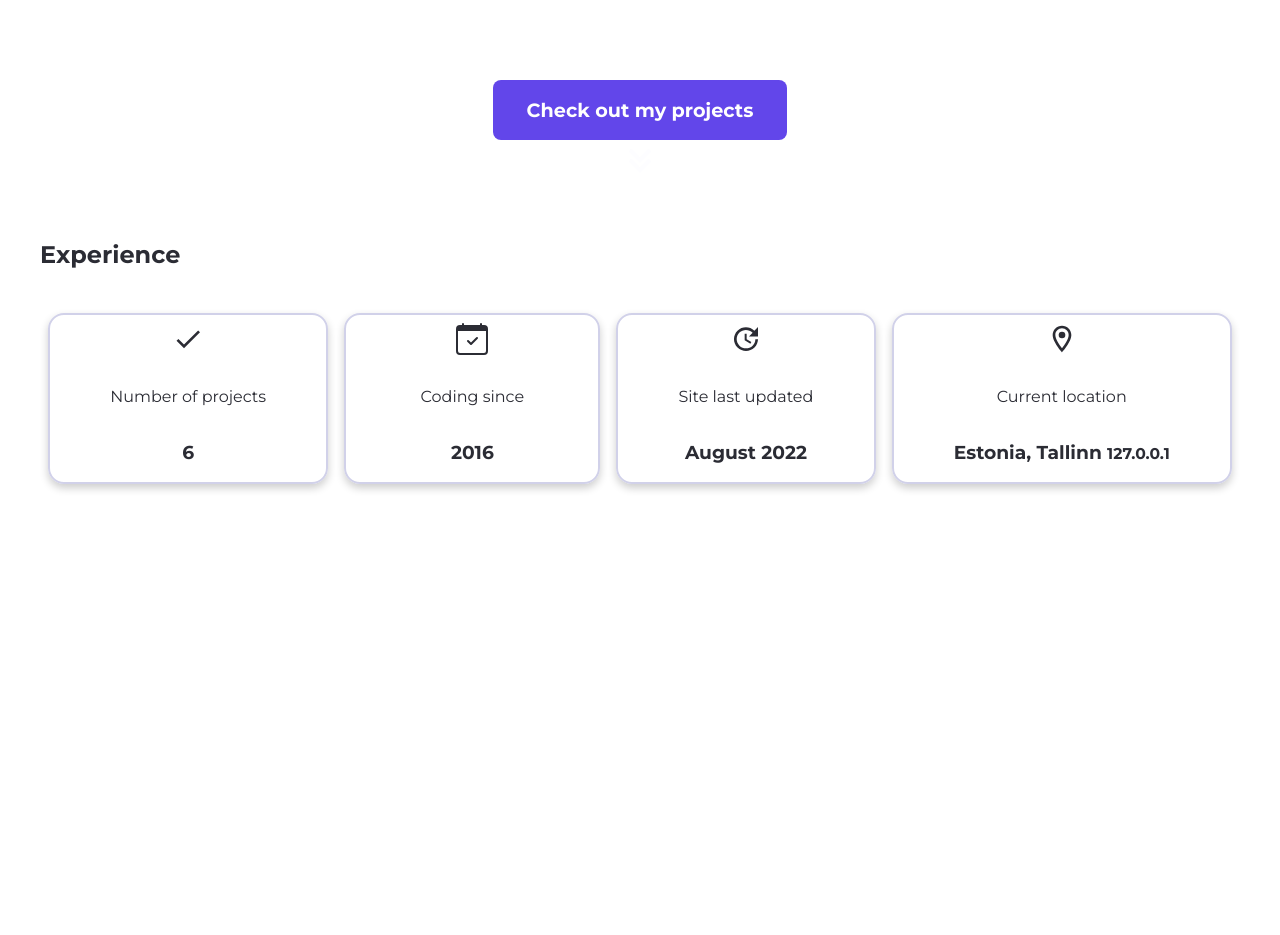
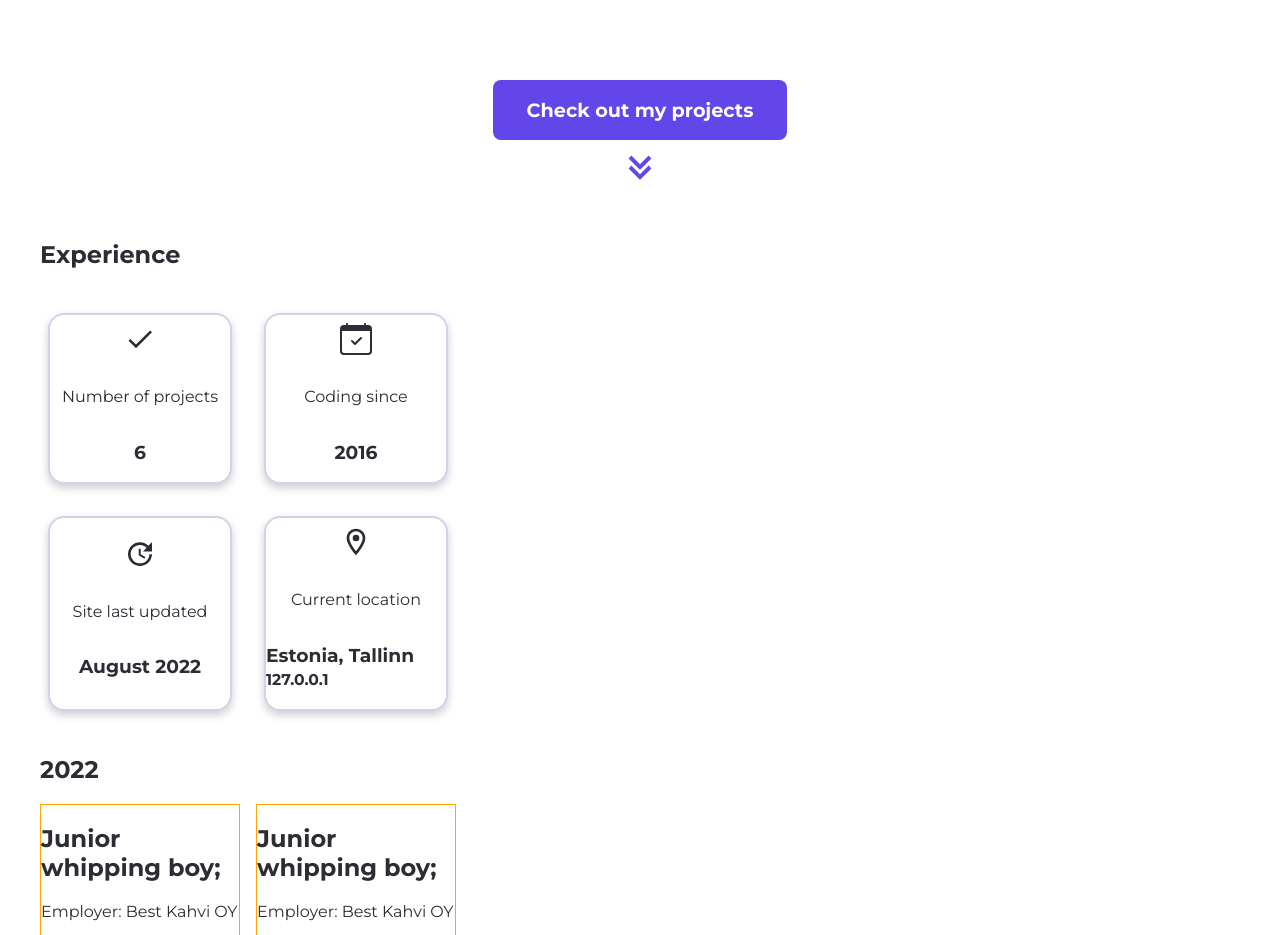
Before and after one commit to Seeru-crypto/aurora_front, a Next.js app: page / in a window 1280 px wide. Shown: the part 580-1515 px from the top of the page. Built offline with nearby package versions, Linux system fonts and the light colour scheme.

Commit message:
feat(timeline-view): add basic event rendering

```diff
--- a/src/Themes.ts
+++ b/src/Themes.ts
@@ -1,4 +1,10 @@
 import { DefaultTheme } from 'styled-components';
+
+
+const red = {
+  200 : "sdsd",
+  300: "sss"
+}
 
 export const baseTheme = {
   blurAmount: '8px',
@@ -16,10 +22,12 @@ export const baseTheme = {
   other: '#8e44ad',
 };
 
+
 export const DayTheme = {
   ...baseTheme,
   background: '#fffffe',
   primary: '#6246ea',
+  red200: 'sdsds',
   secondary: '#d1d1e9',
   textColor: '#2b2c34',
 };
--- a/src/components/experience/Experience.tsx
+++ b/src/components/experience/Experience.tsx
@@ -1,26 +1,101 @@
-import React, { ForwardedRef } from 'react';
+import React, {ForwardedRef, useEffect} from 'react';
 import styled from 'styled-components';
-import { TimelineCard } from '../../lib/load-data';
+import {TimelineCard} from '../../lib/load-data';
 import SectionCounter from './SectionCounter';
 import data from '../../data.json';
 
 interface ExperienceProps {
-  timeLineCards: TimelineCard[];
+    timeLineCards: TimelineCard[];
+}
+
+type ExperienceType = {
+    startDate: string,
+    employer: string,
+    title: string,
+    typeOfEmployment: string,
+    responsibilities: string[],
+    achievements: string[],
+    durationMonths?: undefined
 }
 
 const Experience = React.forwardRef((props: ExperienceProps, ref: ForwardedRef<HTMLElement>): JSX.Element => {
-    const { EXPERIENCE_SECTION_TITLE } = data.text;
+    const {EXPERIENCE_SECTION_TITLE} = data.text;
+    const experience = data.experience as ExperienceType[];
 
+    function getAllYears(experience: ExperienceType[]) {
+        const sortedList = new Map<number, ExperienceType[]>;
+        experience.forEach((experience) => {
+            const startYear = new Date(experience.startDate).getFullYear()
+            if (sortedList.get(startYear)) {
+                const existingData = sortedList.get(startYear)!;
+                existingData.push(experience);
+                sortedList.set(startYear, existingData);
+            } else {
+                sortedList.set(startYear, [experience]);
+            }
+        })
+        // ToDo: Might cause error on older browsers
+        // @ts-ignore
+        return new Map([...sortedList].sort().reverse())
+    }
+
+    const sortedEvents = getAllYears(experience);
+    const eventYears = Array.from(sortedEvents.keys()) as number[];
+
+
+    useEffect(() => {
+        console.log(sortedEvents);
+    }, [])
+
+// https://excalidraw.com/#room=5ac138994a903ddb6b8b,FOI9bwwGzZM-R3KmGJzyqA
     return (
-    <ExperienceStyle id="experience" ref={ref}>
-        <h2>{EXPERIENCE_SECTION_TITLE}</h2>
-      <SectionCounter />
-      {/* TODO: To be pair programmed */}
-    </ExperienceStyle>
-  );
+        <ExperienceStyle id="experience" ref={ref}>
+            <h2>{EXPERIENCE_SECTION_TITLE}</h2>
+            <SectionCounter/>
+            <div className="timeline">
+                {eventYears.map((entry) => (
+                    <>
+                        <h1 key={entry}>{entry}</h1>
+                        <div className="cards">
+                        {Array.from(sortedEvents.get(entry) as ExperienceType[]).map((event: ExperienceType) => (
+                                <div className="eventCard" key={event.startDate}>
+                                    <h2>{event.title}</h2>
+                                    <p>Employer: {event.employer}</p>
+                                    <p>Type: {event.typeOfEmployment}</p>
+                                    <p>Start: {new Date(event.startDate).getDate()}</p>
+                                    <p>Duration: {event.durationMonths}</p>
+                                    <p>Responsibilities: {event.responsibilities.map((responsibility: string, index: number) => (<><span key={index}>{responsibility}</span><br /></>))}</p>
+                                    <p>{event.achievements.map((achievement: string, index: number) => (<><span key={index}>{achievement}</span><br /></>))}</p>
+                                </div>
+                            )
+                        )}
+                        </div>
+                    </>
+                ))}
+            </div>
+        </ExperienceStyle>
+    );
 });
+
+
 Experience.displayName = 'Experience display';
 
 export default Experience;
 
-const ExperienceStyle = styled.section``;
+const ExperienceStyle = styled.section`
+
+  .cards{
+    display: grid;
+    grid-template-columns: 200px 200px;
+    grid-row: auto;
+    grid-column-gap: 1rem;
+    grid-row-gap: 1rem;
+    color: ${props => props.theme.red};
+
+  }
+
+.eventCard{
+  border: orange 1px solid;
+}
+
+`;
--- a/src/data.json
+++ b/src/data.json
@@ -88,6 +88,122 @@
         "Lead coffee procurer"
       ],
       "achievements": ["Caused only a few live crashes", "'good guy' by some dude"]
+    },{
+      "startDate": "2022-09-09T16:04:47.318Z",
+      "employer": "Best Kahvi OY",
+      "title": " Junior whipping boy;",
+      "typeOfEmployment": "full-time",
+      "responsibilities": ["Bring a lot of coffee", "Local bitch boy"],
+      "achievements": ["Best Power bottom of 2022"]
+    },
+    {
+      "startDate": "2016-06-09T16:04:47.318Z",
+      "employer": "Deep state",
+      "title": "Local spy-man",
+      "durationMonths": 14,
+      "typeOfEmployment": "part-time",
+      "responsibilities": ["Confidential"],
+      "achievements": ["Ever heard of 9/11?"]
+    },
+    {
+      "startDate": "2021-04-09T16:04:47.318Z",
+      "employer": "Net Grouz.RU",
+      "title": "Local door stop",
+      "durationMonths": 9,
+      "typeOfEmployment": " full-time",
+      "responsibilities": [
+        "responsible for waste managment resources",
+        "Front end development",
+        "Lead coffee procurer"
+      ],
+      "achievements": ["Caused only a few live crashes", "'good guy' by some dude"]
+    },{
+      "startDate": "2022-09-09T16:04:47.318Z",
+      "employer": "Best Kahvi OY",
+      "title": " Junior whipping boy;",
+      "typeOfEmployment": "full-time",
+      "responsibilities": ["Bring a lot of coffee", "Local bitch boy"],
+      "achievements": ["Best Power bottom of 2022"]
+    },
+    {
+      "startDate": "2016-06-09T16:04:47.318Z",
+      "employer": "Deep state",
+      "title": "Local spy-man",
+      "durationMonths": 14,
+      "typeOfEmployment": "part-time",
+      "responsibilities": ["Confidential"],
+      "achievements": ["Ever heard of 9/11?"]
+    },
+    {
+      "startDate": "2021-04-09T16:04:47.318Z",
+      "employer": "Net Grouz.RU",
+      "title": "Local door stop",
+      "durationMonths": 9,
+      "typeOfEmployment": " full-time",
+      "responsibilities": [
+        "responsible for waste managment resources",
+        "Front end development",
+        "Lead coffee procurer"
+      ],
+      "achievements": ["Caused only a few live crashes", "'good guy' by some dude"]
+    },{
+      "startDate": "2022-09-09T16:04:47.318Z",
+      "employer": "Best Kahvi OY",
+      "title": " Junior whipping boy;",
+      "typeOfEmployment": "full-time",
+      "responsibilities": ["Bring a lot of coffee", "Local bitch boy"],
+      "achievements": ["Best Power bottom of 2022"]
+    },
+    {
+      "startDate": "2016-06-09T16:04:47.318Z",
+      "employer": "Deep state",
+      "title": "Local spy-man",
+      "durationMonths": 14,
+      "typeOfEmployment": "part-time",
+      "responsibilities": ["Confidential"],
+      "achievements": ["Ever heard of 9/11?"]
+    },
+    {
+      "startDate": "2021-04-09T16:04:47.318Z",
+      "employer": "Net Grouz.RU",
+      "title": "Local door stop",
+      "durationMonths": 9,
+      "typeOfEmployment": " full-time",
+      "responsibilities": [
+        "responsible for waste managment resources",
+        "Front end development",
+        "Lead coffee procurer"
+      ],
+      "achievements": ["Caused only a few live crashes", "'good guy' by some dude"]
+    },{
+      "startDate": "2022-09-09T16:04:47.318Z",
+      "employer": "Best Kahvi OY",
+      "title": " Junior whipping boy;",
+      "typeOfEmployment": "full-time",
+      "responsibilities": ["Bring a lot of coffee", "Local bitch boy"],
+      "achievements": ["Best Power bottom of 2022"]
+    },
+    {
+      "startDate": "2016-06-09T16:04:47.318Z",
+      "employer": "Deep state",
+      "title": "Local spy-man",
+      "durationMonths": 14,
+      "typeOfEmployment": "part-time",
+      "responsibilities": ["Confidential"],
+      "achievements": ["Ever heard of 9/11?"]
+    },
+    {
+      "startDate": "2021-04-09T16:04:47.318Z",
+      "employer": "Net Grouz.RU",
+      "title": "Local door stop",
+      "durationMonths": 9,
+      "typeOfEmployment": " full-time",
+      "responsibilities": [
+        "responsible for waste managment resources",
+        "Front end development",
+        "Lead coffee procurer"
+      ],
+      "achievements": ["Caused only a few live crashes", "'good guy' by some dude"]
     }
   ],
   "text": {
```
